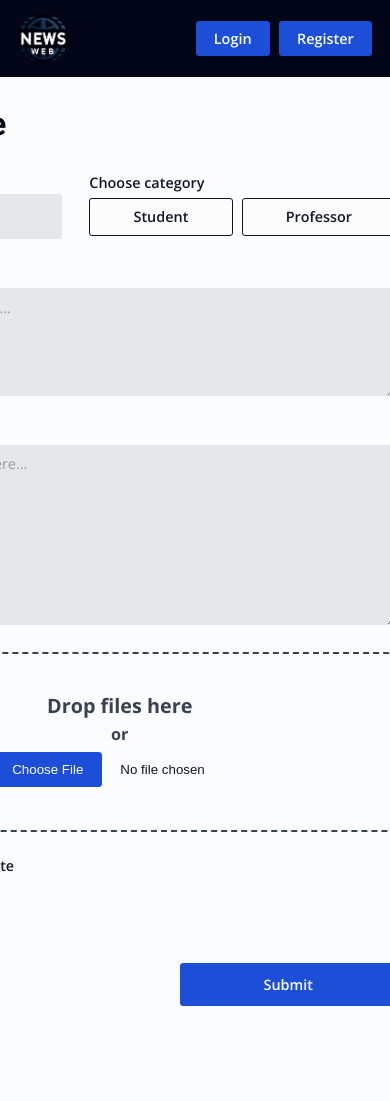
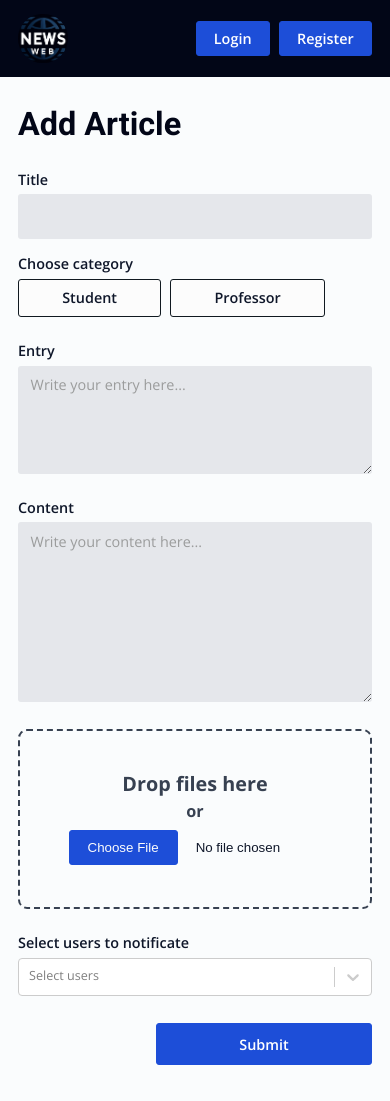
Before and after one commit to PacekMikolaj/NewsWeb, a React app: page /add-article in a window 390 px wide. Before the commit the page ends 1042 px from the top, so only its background shows below. Built offline with nearby package versions, Linux system fonts and the light colour scheme; no server answers; the database is empty.

Commit message:
deleted console logs, added readme and added styles to addarticle

```diff
--- a/src/components/Articles/ArticlesSidebar/ArticlesSidebar.tsx
+++ b/src/components/Articles/ArticlesSidebar/ArticlesSidebar.tsx
@@ -8,7 +8,6 @@ type ArticlesSidebarProps = {
 };
 
 const ArticlesSidebar: React.FC<ArticlesSidebarProps> = ({ articlesList }) => {
-  console.log(articlesList);
   return (
     <aside className="articles-sidebar">
       <ul className="articles-sidebar__list">
--- a/src/components/Footer/Footer.tsx
+++ b/src/components/Footer/Footer.tsx
@@ -3,7 +3,7 @@ import "./Footer.less";
 export default function Footer() {
   return (
     <footer className="footer">
-      <p className="footer__text">© 2023 News Web - All rights reserved</p>
+      <p className="footer__text">© 2024 News Web - All rights reserved</p>
     </footer>
   );
 }
--- a/src/components/Header/Notifications/NotificationsContent.tsx
+++ b/src/components/Header/Notifications/NotificationsContent.tsx
@@ -14,7 +14,6 @@ const NotificationsContent = ({
   const { userData } = useContext(UserContext);
 
   const navigate = useNavigate();
-  console.log(notifications);
 
   const notificationClick = (notification: NotificationType) => {
     if (notification.id && userData.id) {
--- a/src/pages/AddArticle/AddArticle.less
+++ b/src/pages/AddArticle/AddArticle.less
@@ -51,14 +51,6 @@
     &__label {
       font-weight: 600;
       font-size: 1.6rem;
-    }
-
-    &__select {
-      gap: 1rem;
-      padding: 1rem;
-      border-radius: var(--border-radius-default);
-      margin-left: 0;
-      width: 100%;
     }
 
     &__checkbox-wrapper {
@@ -197,4 +189,25 @@
       }
     }
   }
+
+  @media (max-width: 700px) {
+    & {
+      width: 100%;
+    }
+
+    &__image {
+      display: none;
+    }
+
+    .add-article {
+      &__inputs-wrapper {
+        flex-direction: column;
+        gap: 2rem;
+      }
+
+      &__input-wrapper {
+        width: 100%;
+      }
+    }
+  }
 }
--- a/src/pages/AddArticle/AddArticle.tsx
+++ b/src/pages/AddArticle/AddArticle.tsx
@@ -10,8 +10,7 @@ import Input from "../../components/UI/Input/Input";
 import image from "../../assets/add2.svg";
 import { getAllUsers } from "../../services/userAPI";
 import { User } from "../../services/userAPI";
-import Select, { MultiValue } from "react-select";
-import { styles as selectStyles } from "../../components/UI/Filter/Filter";
+import Select, { MultiValue, StylesConfig } from "react-select";
 import { addNotification } from "../../services/notificationsAPI";
 import { Notification } from "../../services/notificationsAPI";
 
@@ -21,6 +20,32 @@ type FormDataType = {
   entry: string;
   image: File | null;
   categories: string[];
+};
+
+export const selectStyles: StylesConfig = {
+  control: (baseStyles, state) => ({
+    ...baseStyles,
+    fontSize: "1.4rem",
+    // width: "32rem",
+    maxWidth: "48rem",
+    cursor: "pointer",
+    wordBreak: "break-word",
+    textOverflow: "ellipsis",
+    whiteSpace: "nowrap",
+    overflow: "hidden",
+  }),
+  option: (baseStyles, state) => ({
+    ...baseStyles,
+    fontSize: "1.4rem",
+    textTransform: "capitalize",
+    cursor: "pointer",
+    width: "14rem",
+  }),
+  menu: (baseStyles, state) => ({
+    ...baseStyles,
+    zIndex: 2,
+    width: "14rem",
+  }),
 };
 
 const AddArticle = () => {
@@ -33,19 +58,16 @@ const AddArticle = () => {
   const handleSubmit = async (e: React.FormEvent) => {
     e.preventDefault();
 
-    console.log(formData);
-
     if (!formData.image) return;
     let imageData;
     try {
       imageData = await uploadImage(formData.image.name, formData.image);
-      console.log(imageData);
     } catch (err) {
       console.log(err);
       return;
     }
     if (!imageData) return;
-    //@ts-ignore
+
     const article: Article = {
       title: formData.title,
       content: formData.content,
@@ -74,7 +96,7 @@ const AddArticle = () => {
       users: usersToNotificate.current,
       articleId: articleId,
     };
-    // console.log(notification);
+
     try {
       await addNotification(notification);
       navigate("/");
@@ -237,7 +259,6 @@ const AddArticle = () => {
             onDrop={(e) => {
               e.preventDefault();
               const files = e.dataTransfer.files;
-              console.log(files);
               fileRef.current?.files && (fileRef.current.files = files);
 
               setFormData({
--- a/src/pages/Home/Home.tsx
+++ b/src/pages/Home/Home.tsx
@@ -14,7 +14,6 @@ import Filter from "../../components/UI/Filter/Filter";
 import { Article } from "../../services/articleAPI";
 
 const Home = () => {
-  console.log("jestem w home");
   const articlesList: Array<Article> = useLoaderData() as Array<Article>;
   const {
     isAuthenticated,
@@ -44,14 +43,9 @@ const Home = () => {
 
 // to tez nie działa
 export const loader = async ({ params }: { params: { category?: any } }) => {
-  console.log(params);
   if (params.category) {
-    console.log("jestem w ifie");
-    // return await getAllArticles();
-
     return await getArticlesByCategory(params.category);
   } else {
-    console.log("jestem w else");
     return await getAllArticles();
   }
 };
--- a/src/pages/Register/Register.tsx
+++ b/src/pages/Register/Register.tsx
@@ -26,7 +26,6 @@ const Register = () => {
     event.preventDefault();
     registerUser(userData)
       .then((response) => {
-        console.log(response);
         navigate("/");
       })
       .catch((error) => {
--- a/src/pages/SingleArticle/SingleArticle.less
+++ b/src/pages/SingleArticle/SingleArticle.less
@@ -5,10 +5,6 @@
   grid-template-columns: 75% 1fr;
 
   @media (max-width: 1050px) {
-  grid-template-columns: 1fr;
-
-    .articles-sidebar {
-      display: none;
-    }
+    grid-template-columns: 1fr;
   }
 }
--- a/src/pages/SingleArticle/SingleArticle.tsx
+++ b/src/pages/SingleArticle/SingleArticle.tsx
@@ -27,7 +27,6 @@ export const loader = async ({ params }: { params: Params }) => {
     getAllArticles(),
     getArticle(params.id ?? ""),
   ]);
-  console.log(data);
 
   return { articlesList: data[0], article: data[1] };
 };
```
Also changed, not shown: firebaseTest.ts (deleted, +0 -23 lines), 1 other file (tests, documents, lock files or other folders).
